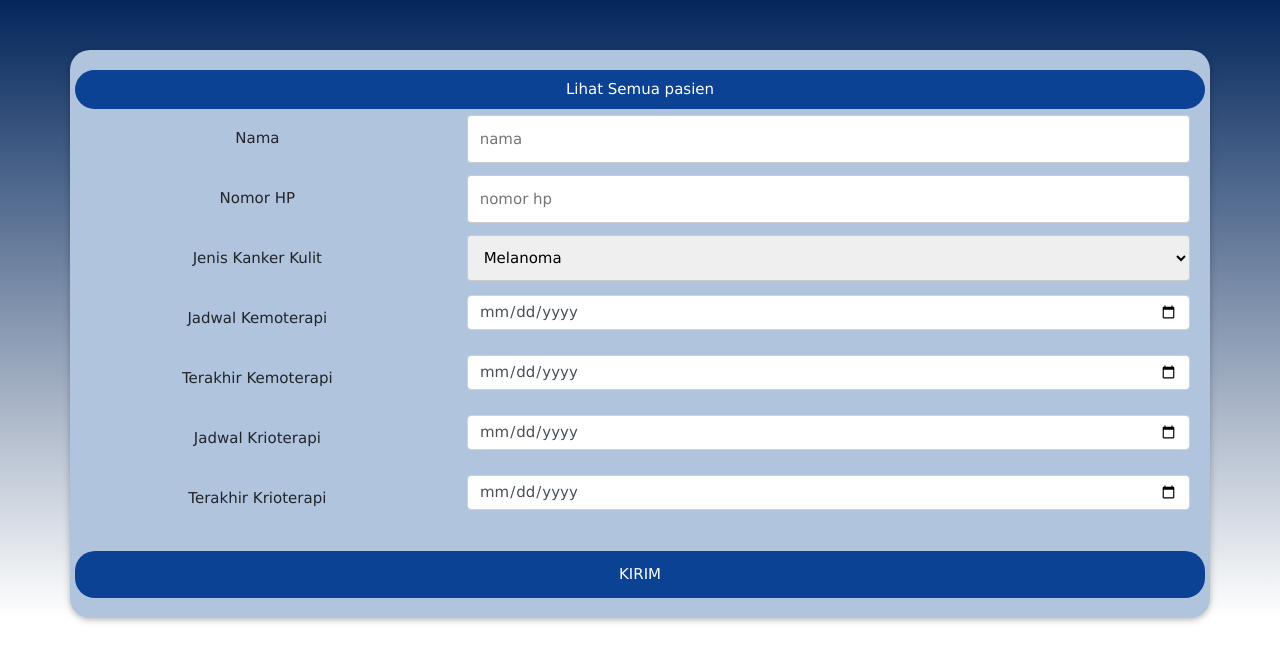
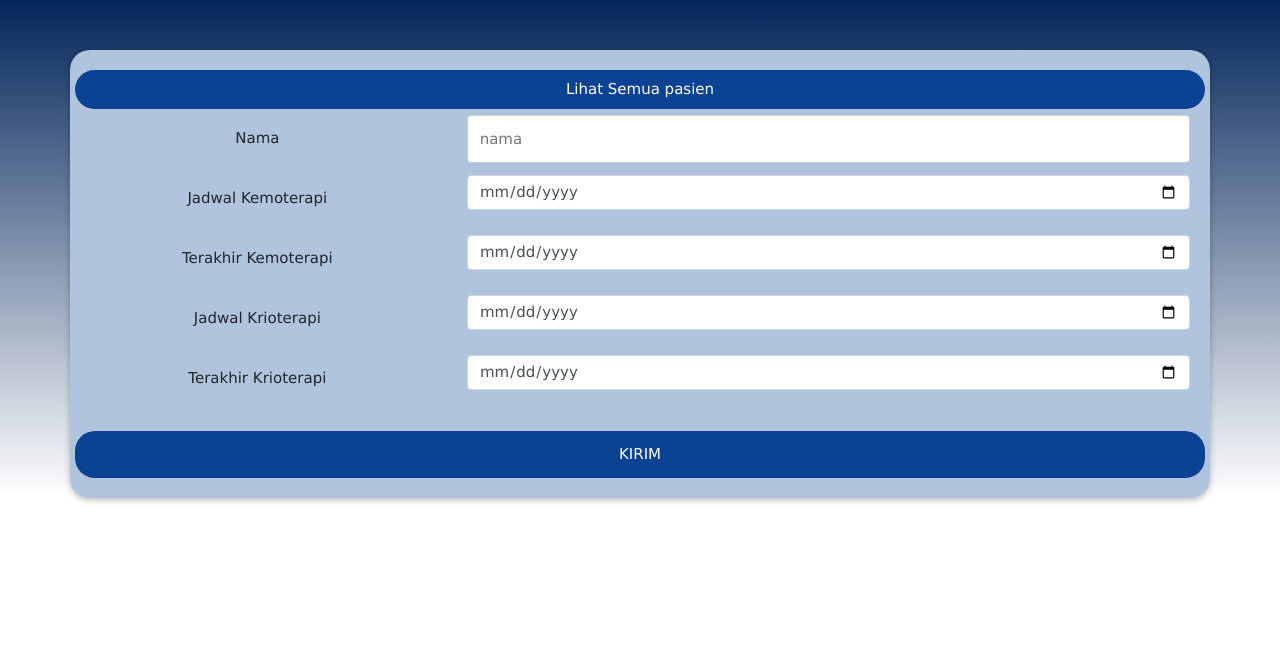
Before and after one commit to mrifqibhagas/KonsultasiNDN, a website built with webpack: page public/index.html in a window 1280 px wide. Built offline with nearby package versions, Linux system fonts and the light colour scheme; a web font is replaced by a local one; what @ndn/packet, @ndn/ws-transport would draw is missing.

Commit message:
index.html

```diff
--- a/public/index.html
+++ b/public/index.html
@@ -93,25 +93,6 @@
                         </div>
                     </div>
                     <div class="row">
-                        <div class="col-lg-4">
-                          <label for="app_hp">Nomor HP</label>
-                        </div>
-                        <div class="col-lg-8">
-                          <input type="text" id="app_hp" name="app_hp" placeholder="nomor hp">
-                        </div>
-                    </div>
-                    <div class="row">
-                        <div class="col-lg-4">
-                          <label for="app_penyakit">Jenis Kanker Kulit</label>
-                        </div>
-                        <div class="col-lg-8">
-                          <select id="app_penyakit" name="app_penyakit">
-                            <option value="MEL">Melanoma</option>
-                            <option value="NONMEL">Non Melanoma</option>
-                          </select>
-                        </div>
-                    </div>
-                    <div class="row">
                       <div class="col-lg-4">
                         <label for="app_jadwalkemo">Jadwal Kemoterapi</label>
                       </div>
```
